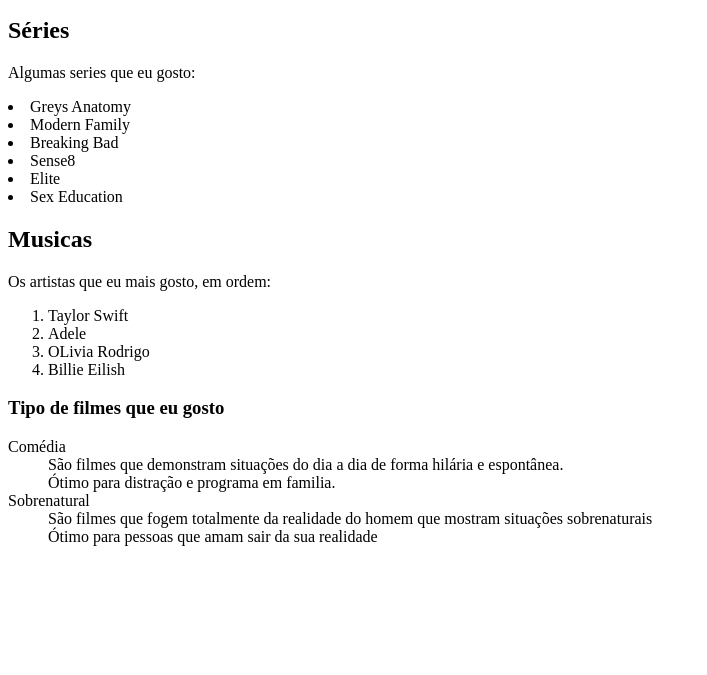
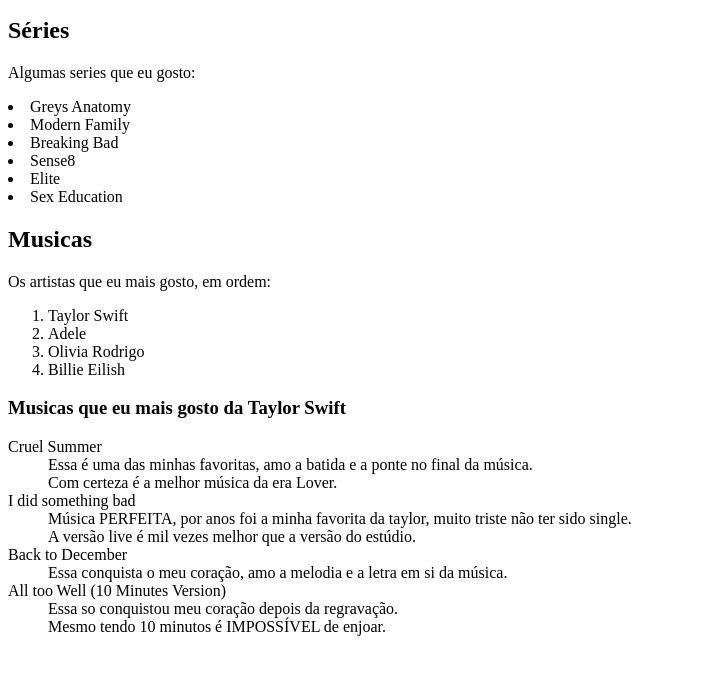
Before and after one commit to ufjf-dcc121/ufjf-dcc121-2022-1-atv2-rodriggocampos, a plain HTML site: page index.html in a window 1280 px wide. Shown: the part 101-776 px from the top of the page, without its empty margins (0-707 px from the left). Drawn offline with Linux system fonts and the light colour scheme.

Commit message:
mudei a ultima lista

```diff
--- a/index.html
+++ b/index.html
@@ -22,21 +22,30 @@
     <ol>
         <li>Taylor Swift</li>
         <li>Adele</li>
-        <li>OLivia Rodrigo</li>
+        <li>Olivia Rodrigo</li>
         <li>Billie Eilish</li>
     </ol>
 
-    <h3>Tipo de filmes que eu gosto</h3>
+    <h3>Musicas que eu mais gosto da Taylor Swift</h3>
     <dl>
         <div>
-        <dt>Comédia</dt>
-        <dd>São filmes que demonstram situações do dia a dia de forma hilária e espontânea.</dd>
-        <dd>Ótimo para distração e programa em familia.</dd>
+        <dt>Cruel Summer</dt>
+        <dd>Essa é uma das minhas favoritas, amo a batida e a ponte no final da música.</dd>
+        <dd>Com certeza é a melhor música da era Lover.</dd>
     </div>
     <div>
-        <dt>Sobrenatural</dt>
-        <dd>São filmes que fogem totalmente da realidade do homem que mostram situações sobrenaturais</dd>
-        <dd>Ótimo para pessoas que amam sair da sua realidade</dd>
+        <dt>I did something bad</dt>
+        <dd>Música PERFEITA, por anos foi a minha favorita da taylor, muito triste não ter sido single.</dd>
+        <dd>A versão live é mil vezes melhor que a versão do estúdio.</dd>
+    </div>
+    <div>
+        <dt>Back to December</dt>
+        <dd>Essa conquista o meu coração, amo a melodia e a letra em si da música.</dd>
+    </div>
+    <div>
+        <dt>All too Well (10 Minutes Version)</dt>
+        <dd>Essa so conquistou meu coração depois da regravação.</dd>
+        <dd>Mesmo tendo 10 minutos é IMPOSSÍVEL de enjoar.</dd>
     </div>
     </dl>
 </body>
```
